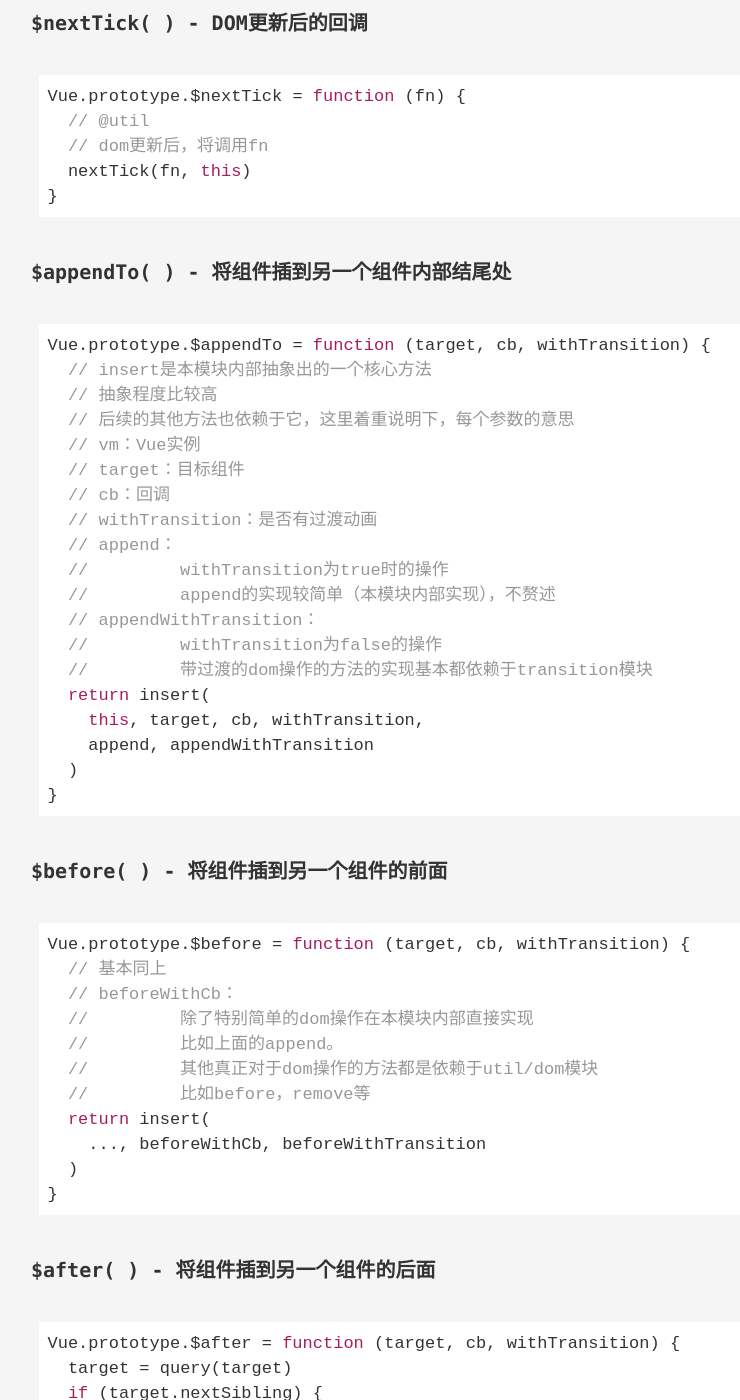
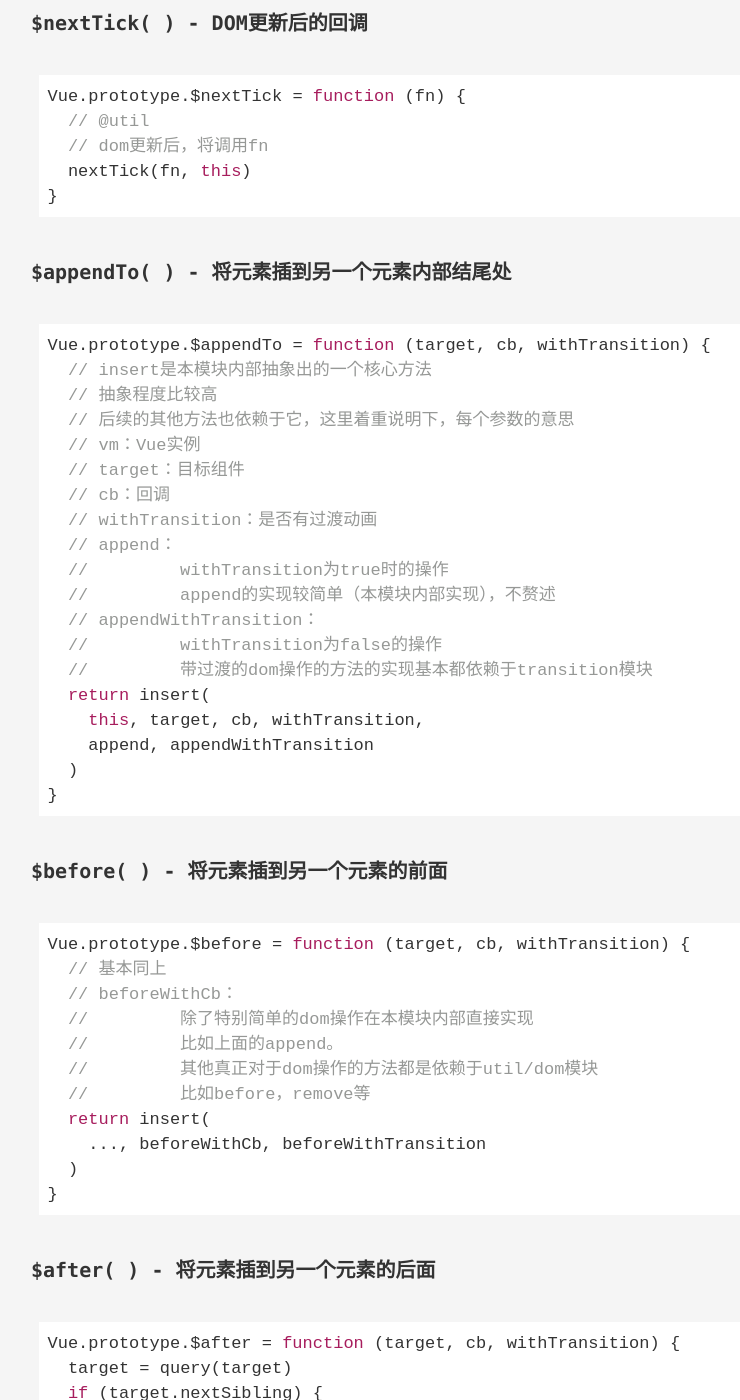
Before and after one commit to AxeMea/axemea.github.com, a Jekyll site: the page built from _posts/2016-11-30-闲谈Vue1-2-instance-实例-1.md, in a window 1280 px wide and 1400 px high, scrolled down 5130 px. Shown: the whole window, without its empty margins (209-949 px from the left). Built offline with Jekyll 4.4.1, drawn with Linux system fonts in a browser that asks for light colours; comment, search, counter and statistics services are not loaded; some of the changed text lies outside the part shown.

Commit message:
update：update posts

````diff
--- a/_posts/2016-11-30-闲谈Vue1-2-instance-实例-1.md
+++ b/_posts/2016-11-30-闲谈Vue1-2-instance-实例-1.md
@@ -200,7 +200,7 @@
 }
 ```
 
-#### $appendTo( ) - 将组件插到另一个组件内部结尾处
+#### $appendTo( ) - 将元素插到另一个元素内部结尾处
 
 ```javascript
 Vue.prototype.$appendTo = function (target, cb, withTransition) {
@@ -224,7 +224,7 @@
 }
 ```
 
-#### $before( ) - 将组件插到另一个组件的前面
+#### $before( ) - 将元素插到另一个元素的前面
 
 ```javascript
 Vue.prototype.$before = function (target, cb, withTransition) {
@@ -240,7 +240,7 @@
 }
 ```
 
-#### $after( ) - 将组件插到另一个组件的后面
+#### $after( ) - 将元素插到另一个元素的后面
 
 ```javascript
 Vue.prototype.$after = function (target, cb, withTransition) {
@@ -258,7 +258,7 @@
 }
 ```
 
-#### $remove( ) - 移除节点
+#### $remove( ) - 移除元素
 
 ```javascript
 Vue.prototype.$remove = function (cb, withTransition) {
````
Also changed, not shown: _posts/2016-11-30-闲谈Vue1-3-instance-实例-2.md (+1 -1 lines).
